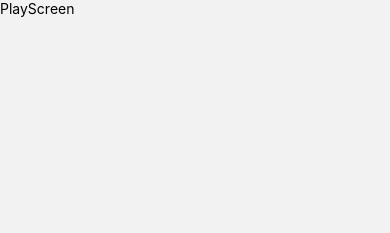
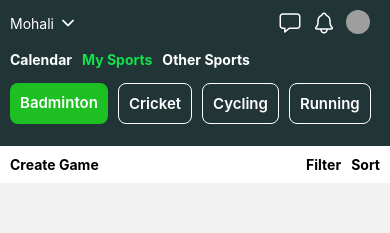
Before and after one commit to gsachdeva/Playhood, a React Native app: screen /Play in a window 390 px wide. Shown: the top 233 px of the page. Built offline with nearby package versions, Linux system fonts and the light colour scheme; grey boxes are pictures that could not be loaded.

Commit message:
Update PlayScreen.js
UI of Play Screen completion

```diff
--- a/screens/PlayScreen.js
+++ b/screens/PlayScreen.js
@@ -1,14 +1,188 @@
-import { StyleSheet, Text, View } from 'react-native'
-import React from 'react'
+import {
+  StyleSheet,
+  Text,
+  View,
+  Pressable,
+  TouchableOpacity,
+  Image,
+  ScrollView,
+} from 'react-native';
+import React from 'react';
+import { useState } from 'react';
+import { SafeAreaView } from 'react-native-safe-area-context';
+import Ionicons from 'react-native-vector-icons/Ionicons';
+import { useNavigation } from '@react-navigation/native';
 
 const PlayScreen = () => {
+  const [option,setOption]=useState("My Sports");
+    const [sports,setSports]=useState("Badminton");
+
   return (
-    <View>
-      <Text>PlayScreen</Text>
-    </View>
-  )
-}
+    <SafeAreaView>
+      <View
+        style={{
+          backgroundColor: '#223536',
+        }}
+      >
+        <View
+          style={{
+            flexDirection: 'row',
+            justifyContent: 'space-between',
+            alignItems: 'center',
+            padding: 10,
+          }}
+        >
+          <View style={{ flexDirection: 'row', alignItems: 'center', gap: 5 }}>
+            <Text style={{ color: '#ffffff', fontSize: '17' }}>Mohali</Text>
+            <Ionicons name="chevron-down" size={18} color="white" />
+          </View>
+          <View style={{ marginRight: 10, flexDirection: 'row', gap: 10 }}>
+            <Ionicons name="chatbox-outline" size={24} color="white" />
+            <Ionicons name="notifications-outline" size={24} color="white" />
+            <Pressable>
+              <Image
+                source={{
+                  uri: 'https://cdn-icons-png.flaticon.com/128/4140/4140048.png',
+                }}
+                style={{ width: 24, height: 24, borderRadius: 15 }}
+              />
+            </Pressable>
+          </View>
+        </View>
+        <View
+          style={{
+            flexDirection: 'row',
+            alignItems: 'center',
+            gap: 10,
+            marginLeft: 10,
+            marginTop: 5,
+          }}
+        >
+          <Pressable onPress={()=>setOption("Calendar")}>
+            <Text
+              style={{
+                color: option === "Calendar" ? '#12e04c' : '#ffffff',
+                fontSize: 14,
+                fontWeight: 'bold',
+              }}>
+              Calendar
+              </Text>
 
-export default PlayScreen
+          </Pressable>
+          <Pressable  onPress={()=>setOption("My Sports")}>
 
-const styles = StyleSheet.create({})
+           <Text
+              style={{
+                color: option === "My Sports" ? '#12e04c' : '#ffffff',
+                fontSize: 14,
+                fontWeight: 'bold',
+              }}>
+              My Sports
+             </Text>
+          </Pressable>
+          <Pressable onPress={()=>setOption("Other Sports")}>
+            <Text
+              style={{
+                color: option === "Other Sports" ? '#12e04c' : '#ffffff',
+                fontSize: 14,
+                fontWeight: 'bold',
+              }}>
+              Other Sports
+            </Text>
+            </Pressable>
+        </View>
+        <View style={{ marginVertical: 15,paddingHorizontal: 10,paddingBottom: 7 }}>
+          <ScrollView horizontal showsHorizontalScrollIndicator={false}>
+            <Pressable
+              onPress={() => setSports("Badminton")}
+              style={{
+                padding: 10,
+                borderWidth: sports == "Badminton" ? 0 : 1,           // 🔥 This makes the border visible
+                marginRight: 10,
+                backgroundColor: sports == "Badminton" ? '#1dbf22' : 'transparent', // 🔥 This sets the background color
+                borderRadius: 8,
+                borderColor: 'white'
+              }}
+            >
+              <Text style={{ color: 'white', fontWeight: '600', fontSize: 15 }}>
+                Badminton
+              </Text>
+            </Pressable>
+
+            <Pressable
+              onPress={() => setSports("Cricket")}
+              style={{
+                padding: 10,
+                borderWidth: sports == "Cricket" ? 0 : 1, // 🔥 Conditional border width
+                marginRight: 10,
+                backgroundColor: sports == "Cricket" ? '#1dbf22' : 'transparent', // 🔥 Conditional background color
+                borderRadius: 8,
+                borderColor: 'white'
+              }}
+            >
+              <Text style={{ color: 'white', fontWeight: '600', fontSize: 15 }}>
+                Cricket
+              </Text>
+            </Pressable>
+
+            <Pressable
+              onPress={() => setSports("Cycling")}
+              style={{
+                padding: 10,
+                borderWidth: sports == "Cycling" ? 0 : 1,
+                marginRight: 10,
+                backgroundColor: sports == "Cycling" ? '#1dbf22' : 'transparent', // 🔥 Conditional background color
+                borderRadius: 8,
+                borderColor: 'white'
+              }}
+            >
+              <Text style={{ color: 'white', fontWeight: '600', fontSize: 15 }}>
+                Cycling
+              </Text>
+            </Pressable>
+
+            <Pressable
+              onPress={() => setSports("Running")}
+              style={{
+
+                padding: 10,
+                borderWidth: sports == "Running" ? 0 : 1,
+                marginRight: 10,
+                backgroundColor: sports == "Running" ? '#1dbf22' : 'transparent', // 🔥 Conditional background color
+                borderRadius: 8,
+                borderColor: 'white',
+              }}
+            >
+              <Text style={{ color: 'white', fontWeight: '600', fontSize: 15 }}>
+                Running
+              </Text>
+            </Pressable>
+          </ScrollView>
+        </View>
+      </View>
+      <View style={{ padding: 10, backgroundColor: '#ffffff', flexDirection: 'row', justifyContent: 'space-between'}}>
+        <Pressable>
+          <Text style={{ fontSize: 14, fontWeight: 'bold', color: '#000000' }}>
+            Create Game
+          </Text>
+        </Pressable>
+        <View style={{ flexDirection: 'row', gap: 10, alignItems: 'center' }}>
+        <Pressable>
+          <Text style={{ fontSize:14,fontWeight:'bold',color:'#000000' }}>
+            Filter
+          </Text>
+        </Pressable>
+        <Pressable>
+          <Text style={{ fontSize: 14, color: '#000000', fontWeight: 'bold' }}>
+            Sort
+          </Text>
+        </Pressable>
+        </View>
+      </View>
+    </SafeAreaView>
+  );
+};
+
+export default PlayScreen;
+
+const styles = StyleSheet.create({});
```
